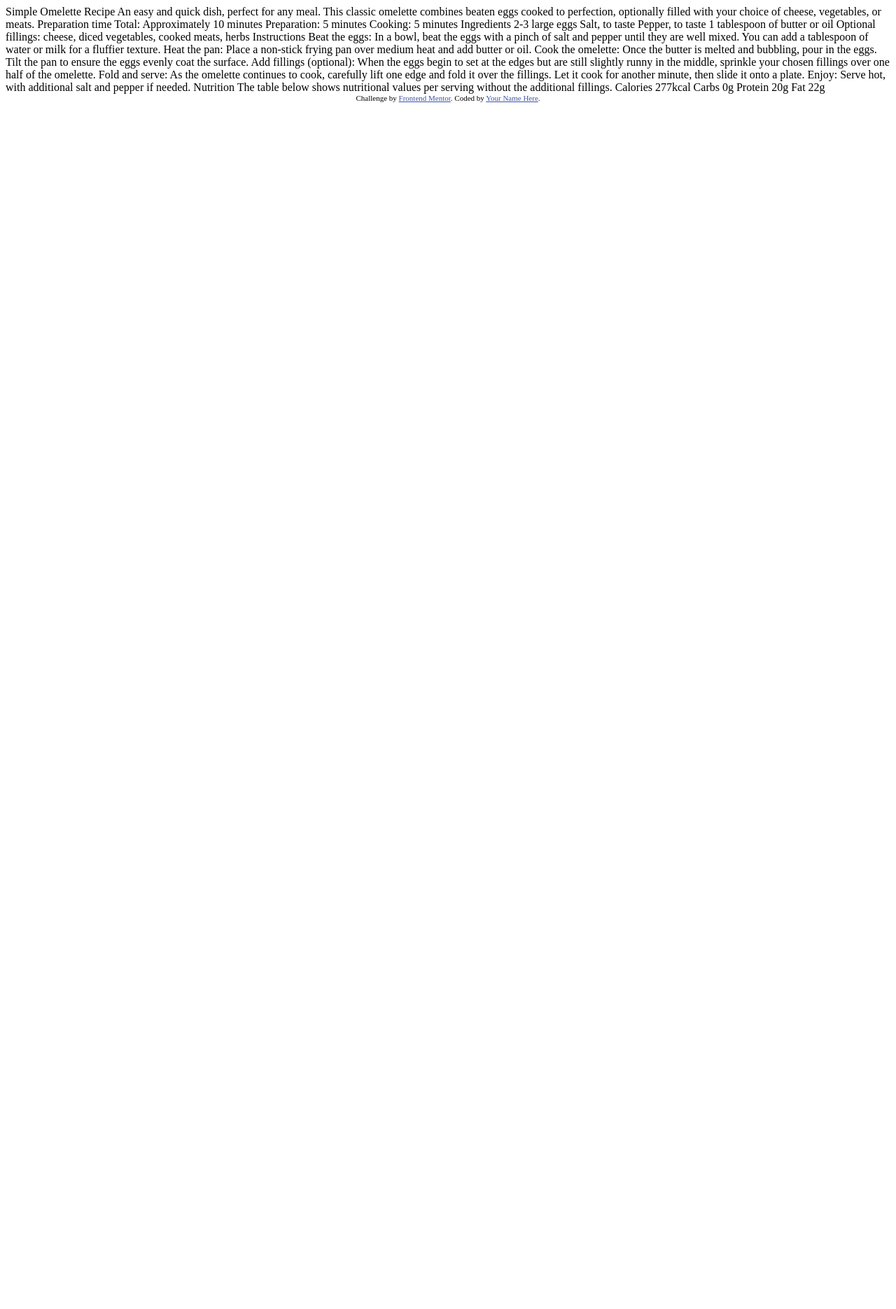
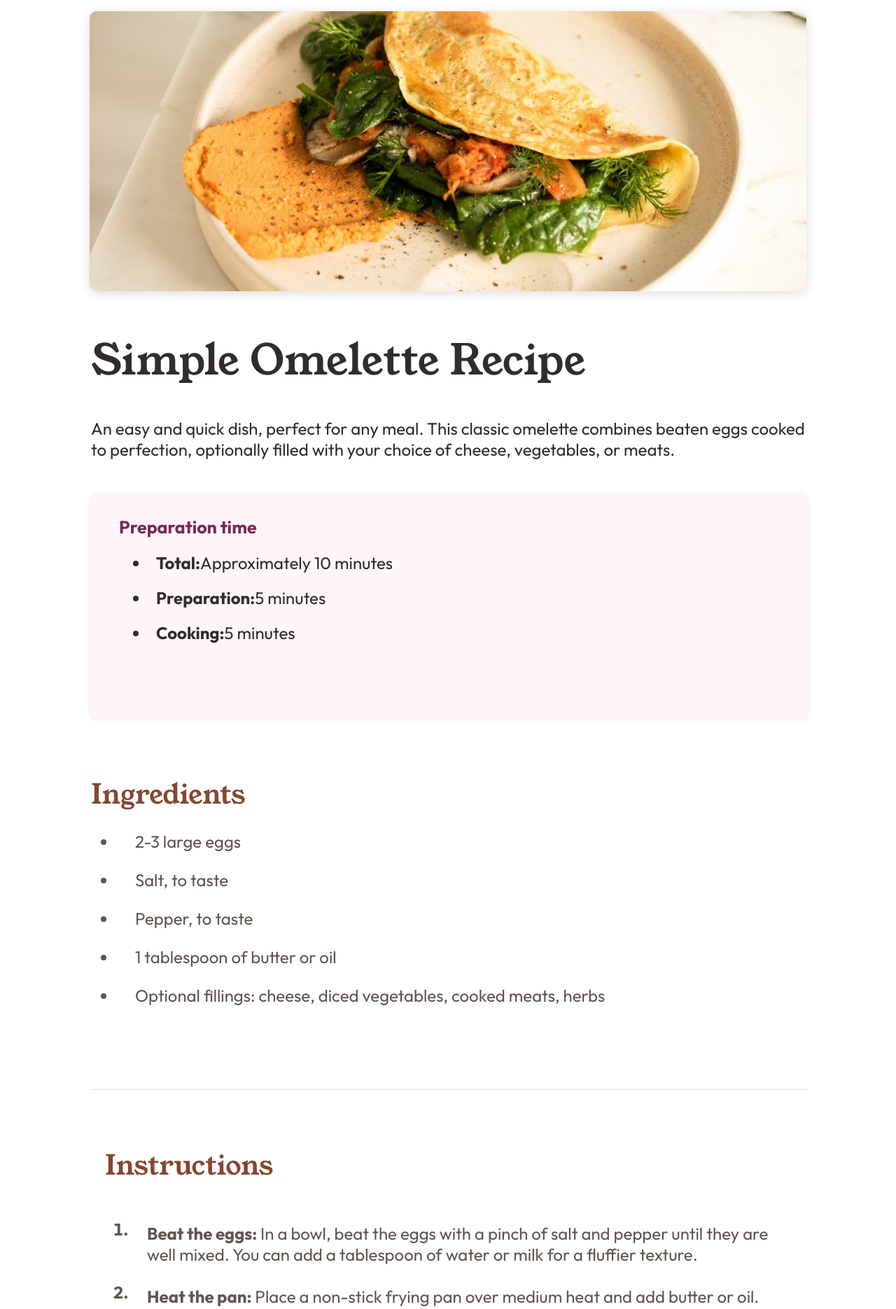
Before and after one commit to DaqDom/recipe-page, a plain HTML site: page index.html in a window 1280 px wide. Shown: the top 1870 px of the page at 70% size. Before the commit the page ends 800 px from the top, so only its background shows below. Drawn offline with Linux system fonts and the light colour scheme.

Commit message:
almost done with nutrition

```diff
--- a/index.html
+++ b/index.html
@@ -1,62 +1,107 @@
 <!DOCTYPE html>
 <html lang="en">
+
 <head>
   <meta charset="UTF-8">
-  <meta name="viewport" content="width=device-width, initial-scale=1.0"> <!-- displays site properly based on user's device -->
+  <meta name="viewport" content="width=device-width, initial-scale=1.0">
+  <!-- displays site properly based on user's device -->
 
   <link rel="icon" type="image/png" sizes="32x32" href="./assets/images/favicon-32x32.png">
-
+  <link rel="stylesheet" href="style.css">
   <title>Frontend Mentor | Recipe page</title>
 
-  <!-- Feel free to remove these styles or customise in your own stylesheet 👍 -->
-  <style>
-    .attribution { font-size: 11px; text-align: center; }
-    .attribution a { color: hsl(228, 45%, 44%); }
-  </style>
 </head>
+
 <body>
+  <header>
+    <div class="img-container">
+      <div class="img"></div>
+    </div>
+  </header>
 
-  Simple Omelette Recipe
+  <main>
+    <div class="item-name">
+      <h1> Simple Omelette Recipe
+      </h1>
+    </div>
 
+    <div class="headline">
+      <h4>
         An easy and quick dish, perfect for any meal. This classic omelette combines beaten eggs cooked
         to perfection, optionally filled with your choice of cheese, vegetables, or meats.
+      </h4>
+    </div>
 
-  Preparation time
+    <div class="preparation-time">
+      <h3>Preparation time</h3>
+      <div class="time-list">
+        <h4>
+          <li></li> <b>Total:</b> Approximately 10 minutes
+        </h4>
+        <h4>
+          <li></li> <b>Preparation:</b> 5 minutes
+        </h4>
+        <h4>
+          <li></li> <b>Cooking:</b> 5 minutes
+        </h4>
+      </div>
+    </div>
 
-  Total: Approximately 10 minutes
-  Preparation: 5 minutes
-  Cooking: 5 minutes
+    <div class="ingredients">
+      <h2> Ingredients</h2>
 
-  Ingredients
+      <div class="list-of-ingredients">
+        <h4>
+          <li></li> 2-3 large eggs
+        </h4>
+        <h4>
+          <li></li> Salt, to taste
+        </h4>
+        <h4>
+          <li></li> Pepper, to taste
+        </h4>
+        <h4>
+          <li></li> 1 tablespoon of butter or oil
+        </h4>
+        <h4>
+          <li></li> Optional fillings: cheese, diced vegetables, cooked meats, herbs
+        </h4>
+      </div>
 
-  2-3 large eggs
-  Salt, to taste
-  Pepper, to taste
-  1 tablespoon of butter or oil
-  Optional fillings: cheese, diced vegetables, cooked meats, herbs
+    </div>
+    <div class="instruction">
+      <h2> Instructions</h2>
 
-  Instructions
-
-  Beat the eggs: In a bowl, beat the eggs with a pinch of salt and pepper until they are well mixed.
+      <div class="guildlines">
+        <li></li> <b>Beat the eggs:</b> In a bowl, beat the eggs with a pinch of salt and pepper until they are well
+        mixed.
         You can add a tablespoon of water or milk for a fluffier texture.
 
-  Heat the pan: Place a non-stick frying pan over medium heat and add butter or oil.
+        <li></li> <b>Heat the pan:</b> Place a non-stick frying pan over medium heat and add butter or oil.
 
-  Cook the omelette: Once the butter is melted and bubbling, pour in the eggs. Tilt the pan to ensure
+        <li></li> <b>Cook the omelette:</b> Once the butter is melted and bubbling, pour in the eggs. Tilt the pan to
+        ensure
         the eggs evenly coat the surface.
 
-  Add fillings (optional): When the eggs begin to set at the edges but are still slightly runny in the
+        <li></li> <b> Add fillings (optional):</b> When the eggs begin to set at the edges but are still slightly runny
+        in the
         middle, sprinkle your chosen fillings over one half of the omelette.
 
-  Fold and serve: As the omelette continues to cook, carefully lift one edge and fold it over the
+        <li></li> <b> Fold and serve:</b> As the omelette continues to cook, carefully lift one edge and fold it over
+        the
         fillings. Let it cook for another minute, then slide it onto a plate.
 
-  Enjoy: Serve hot, with additional salt and pepper if needed.
+        <li></li> <b>Enjoy:</b> Serve hot, with additional salt and pepper if needed.
+      </div>
+    </div>
 
-  Nutrition
+    <div class="nutrition">
+      <h2> Nutrition</h2>
 
+      <div class="gulidlines">
         The table below shows nutritional values per serving without the additional fillings.
 
+        <div class="table-guild">
           Calories
           277kcal
 
@@ -68,10 +113,16 @@
 
           Fat
           22g
+        </div>
+      </div>
+    </div>
+
+  </main>
 
   <div class="attribution">
     Challenge by <a href="https://www.frontendmentor.io?ref=challenge" target="_blank">Frontend Mentor</a>.
     Coded by <a href="#">Your Name Here</a>.
   </div>
 </body>
+
 </html>
--- /dev/null
+++ b/style.css
@@ -0,0 +1,145 @@
+* {
+  margin: 0;
+  padding: 0;
+  box-sizing: border-box;
+}
+/* fonts links */
+@font-face {
+  font-family: "outfit";
+  src: url(./assets/fonts/outfit/Outfit-VariableFont_wght.ttf);
+}
+@font-face {
+  font-family: "young-serif";
+  src: url(./assets/fonts/young-serif/YoungSerif-Regular.ttf);
+}
+
+h1,
+h2,
+h3,
+h4,
+h5,
+h6 {
+  font-style: normal;
+  font-weight: normal;
+  line-height: normal;
+  letter-spacing: 0;
+  gap: 0;
+}
+h1 {
+  color: hsl(24, 5%, 18%);
+  font-family: "young-serif";
+  font-size: 60px;
+}
+h2 {
+  color: hsl(14, 45%, 36%);
+  font-family: "young-serif";
+  font-size: 39px;
+}
+h3 {
+  font-family: "outfit";
+  font-size: 25px;
+  font-weight: 700;
+  color: hsl(332, 51%, 32%);
+}
+h4 {
+  font-size: 24px;
+  font-family: "outfit";
+  font-weight: 400;
+  color: hsl(24, 5%, 18%);
+}
+/* laptop screen  */
+.img-container {
+  display: flex;
+  justify-content: center;
+  align-items: center;
+}
+.img {
+  width: 80%;
+  height: 50vh;
+  background-image: url(./assets/images/image-omelette.jpeg);
+  background-position: center;
+  background-repeat: no-repeat;
+  background-size: cover;
+  margin: 1rem auto;
+  border-radius: 10px;
+  box-shadow: 0 3px 15px 0 rgb(222, 220, 220);
+}
+.item-name {
+  display: flex;
+  margin: 40px 130px;
+}
+.headline {
+  width: 80%;
+  height: auto;
+  margin: 40px 130px;
+}
+/* .preparation-time */
+.preparation-time {
+  width: 80%;
+  height: 40vh;
+  border-radius: 10px;
+  margin: 50px 130px;
+  background-color: hsl(330, 100%, 98%);
+  box-shadow: 0 0px 10px 0 rgb(234, 231, 231);
+  padding: 30px 40px;
+}
+.preparation-time > div > h4 {
+  display: flex;
+  margin: 20px 20px;
+}
+/* ingredients */
+.ingredients {
+  width: 80%;
+  height: 60vh;
+  margin: 50px 130px;
+  border-bottom: 1px solid hsl(30, 18%, 87%);
+  padding: 30px 0px;
+  font-family: "outfit";
+}
+.ingredients > div > h4 {
+  display: flex;
+  margin: 25px 30px;
+  color: hsl(30, 10%, 34%);
+}
+.ingredients > div > h4 > li {
+  position: relative;
+  right: 1rem;
+}
+/* .instruction */
+.instruction {
+  min-width: 80%;
+  height: 90vh;
+  margin: 50px 150px;
+  padding: 30px 0px;
+  font-family: "outfit";
+}
+.instruction > div {
+  margin: 25px 60px;
+  color: hsl(30, 10%, 34%);
+  font-size: 24px;
+}
+.instruction > div > li {
+  position: relative;
+  right: 3rem;
+  top: 1.5rem;
+  list-style-type: decimal;
+  font-weight: 700;
+}
+/* nutrition  */
+.nutrition {
+  min-width: 80%;
+  height: 90vh;
+  margin: 50px 150px;
+  padding: 30px 0px;
+  font-family: "outfit";
+}
+.nutrition > div {
+  margin: 25px 0px;
+  color: hsl(30, 10%, 34%);
+  font-size: 24px;
+}
+.nutri > div> div {
+  margin: 25px 60px;
+  color: hsl(30, 10%, 34%);
+  font-size: 24px;
+}
```
Lines whose indentation alone changed are shown as unchanged.
